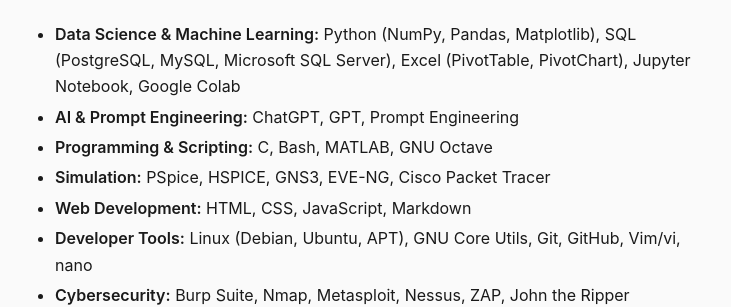
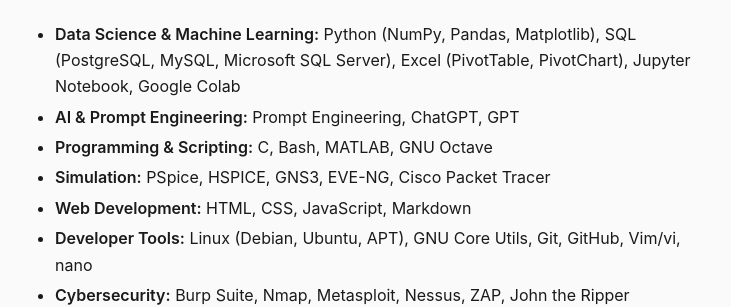
Before and after one commit to muntasimulhaque/muntasimulhaque.github.io, a Jekyll site: the page built from index.md, in a window 1280 px wide and 900 px high, scrolled down 1014 px. Shown: the part 153-460 px from the top of the window, without its empty margins (273-1004 px from the left). Built offline with Jekyll 4.4.1, drawn with Linux system fonts in a browser that asks for light colours; some of the changed text lies outside the part shown.

```diff
--- a/index.md
+++ b/index.md
@@ -31,7 +31,7 @@ A telecommunications professional with over a decade of experience, focused on b
 #### Skills
 
 * **Data Science & Machine Learning:** Python (NumPy, Pandas, Matplotlib), SQL (PostgreSQL, MySQL, Microsoft SQL Server), Excel (PivotTable, PivotChart), Jupyter Notebook, Google Colab
-* **AI & Prompt Engineering:** ChatGPT, GPT, Prompt Engineering
+* **AI & Prompt Engineering:** Prompt Engineering, ChatGPT, GPT
 * **Programming & Scripting:** C, Bash, MATLAB, GNU Octave
 * **Simulation:** PSpice, HSPICE, GNS3, EVE-NG, Cisco Packet Tracer
 * **Web Development:** HTML, CSS, JavaScript, Markdown
```
Also changed, not shown: other parts of index.md (+1 -0 lines).
